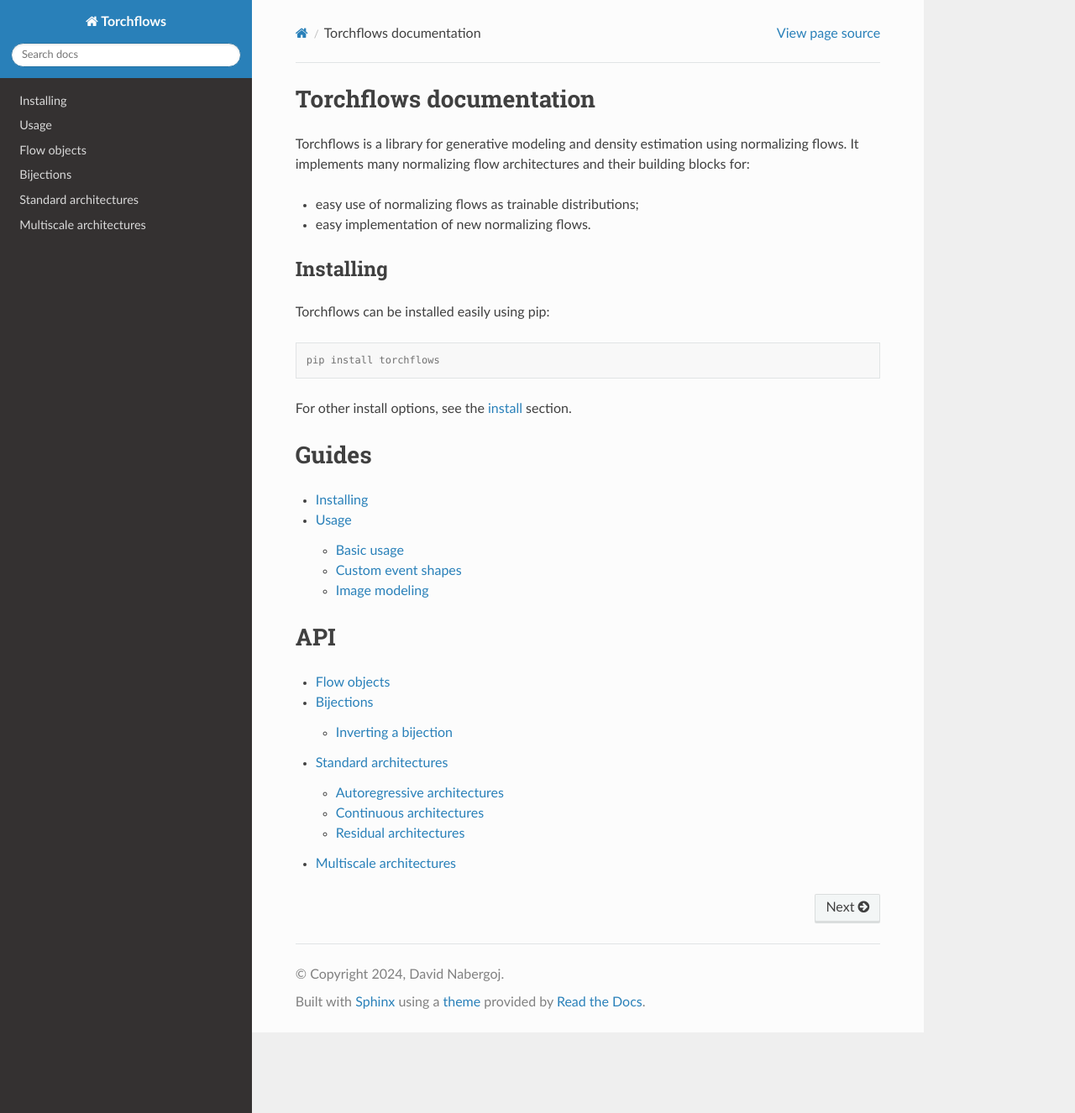
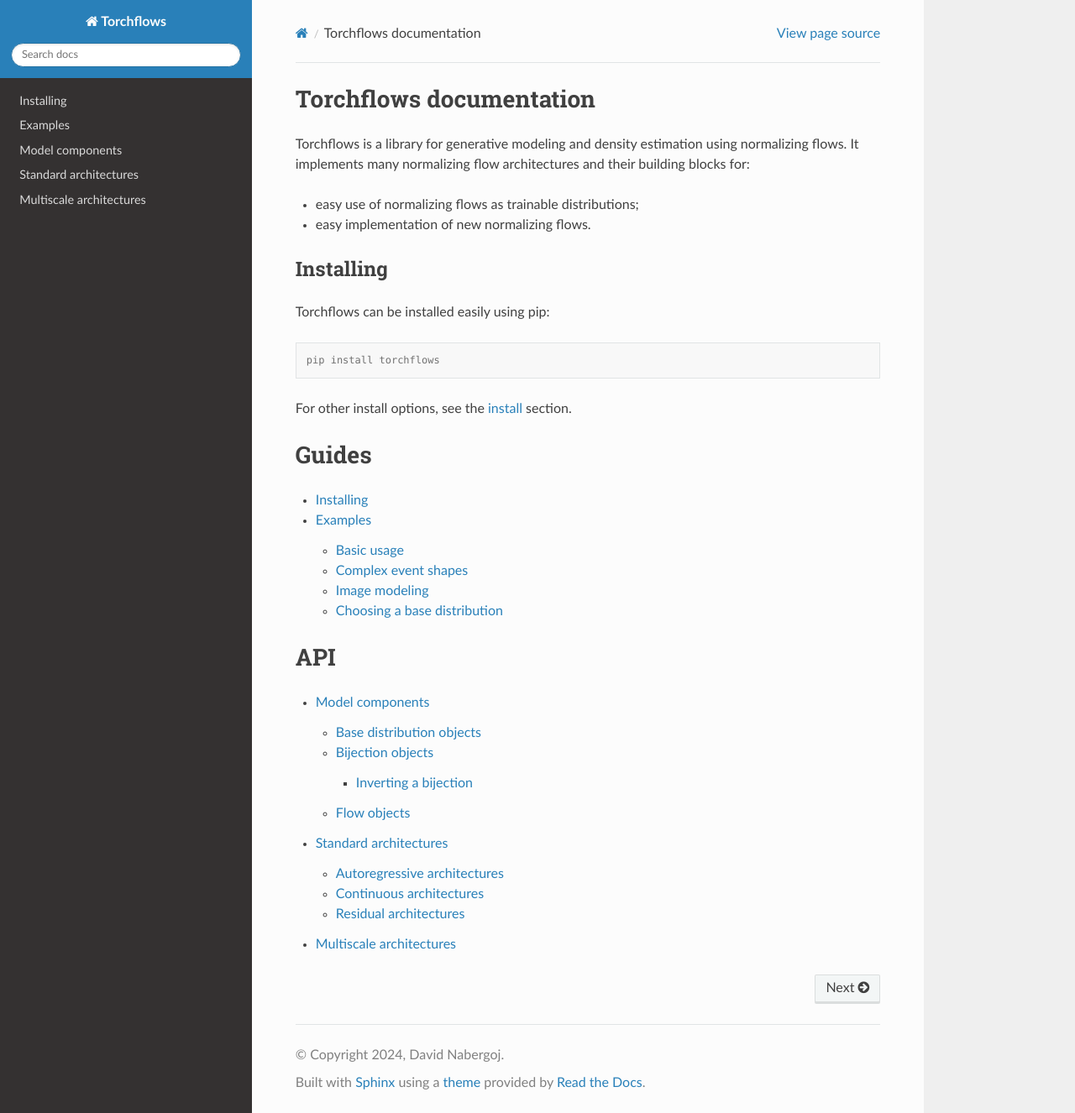
Before and after one commit to davidnabergoj/torchflows, a Sphinx documentation site: the page built from docs/source/index.rst, in a window 1280 px wide and 1326 px high. Shown: the whole window at 84% size. Built offline with Sphinx 7.4.7 and the Read the Docs theme 2.0.0, drawn with Linux system fonts in a browser that asks for light colours.

Commit message:
Update docs

```diff
--- a/docs/requirements.txt
+++ b/docs/requirements.txt
@@ -2,3 +2,4 @@
 sphinx-rtd-theme==1.3.0rc1
 torchflows>=1.0.2
 sphinx-copybutton
+nbsphinx
--- /dev/null
+++ b/docs/source/api/base_distributions.rst
@@ -0,0 +1,2 @@
+Base distribution objects
+==========================
--- a/docs/source/bijections.rst
+++ b/docs/source/api/bijections.rst
@@ -1,5 +1,5 @@
-Bijections
-============
+Bijection objects
+====================
 
 All normalizing flow transformations are bijections.
 The following classes define forward and inverse pass methods which all flow architectures inherit.
@@ -13,6 +13,9 @@
 .. autoclass:: torchflows.bijections.continuous.base.ContinuousBijection
     :members: __init__, forward, inverse
 
+.. autoclass:: torchflows.bijections.finite.multiscale.base.MultiscaleBijection
+    :members: __init__
+
 Inverting a bijection
 ---------------------
 
--- /dev/null
+++ b/docs/source/api/components.rst
@@ -0,0 +1,7 @@
+Model components
+===================
+
+.. toctree::
+    base_distributions
+    bijections
+    flow
--- a/docs/source/multiscale_architectures.rst
+++ b/docs/source/api/multiscale_architectures.rst
@@ -1,5 +1,7 @@
 Multiscale architectures
 ========================================================
+
+Multiscale architectures are suitable for image modeling.
 
 .. _multiscale_architectures:
 
--- /dev/null
+++ b/docs/source/guides/choosing_base_distributions.rst
@@ -0,0 +1,2 @@
+Choosing a base distribution
+==============================
--- a/docs/source/event_shapes.rst
+++ b/docs/source/guides/event_shapes.rst
@@ -1,2 +1,2 @@
-Custom event shapes
+Complex event shapes
 ======================
--- a/docs/source/usage.rst
+++ b/docs/source/guides/usage.rst
@@ -1,4 +1,4 @@
-Usage
+Examples
 ===========
 
 We provide tutorials and notebooks for typical Torchflows use cases.
@@ -8,3 +8,4 @@
     basic_usage
     event_shapes
     image_modeling
+    choosing_base_distributions
--- a/docs/source/index.rst
+++ b/docs/source/index.rst
@@ -27,14 +27,13 @@
 
 .. toctree::
 
-    installing
-    usage
+    guides/installing
+    guides/usage
 
 API
 ====
 
 .. toctree::
-    flow
-    bijections
-    architectures
-    multiscale_architectures
+    api/components
+    api/architectures
+    api/multiscale_architectures
```
Also changed, not shown: docs/source/basic_usage.rst (deleted, +0 -29 lines), docs/source/guides/basic_usage.rst (added, +45 -0 lines), docs/source/api/architectures.rst (renamed from docs/source/architectures.rst), docs/source/api/flow.rst (renamed from docs/source/flow.rst), docs/source/guides/image_modeling.rst (renamed from docs/source/image_modeling.rst), docs/source/guides/installing.rst (renamed from docs/source/installing.rst), 2 other files.
